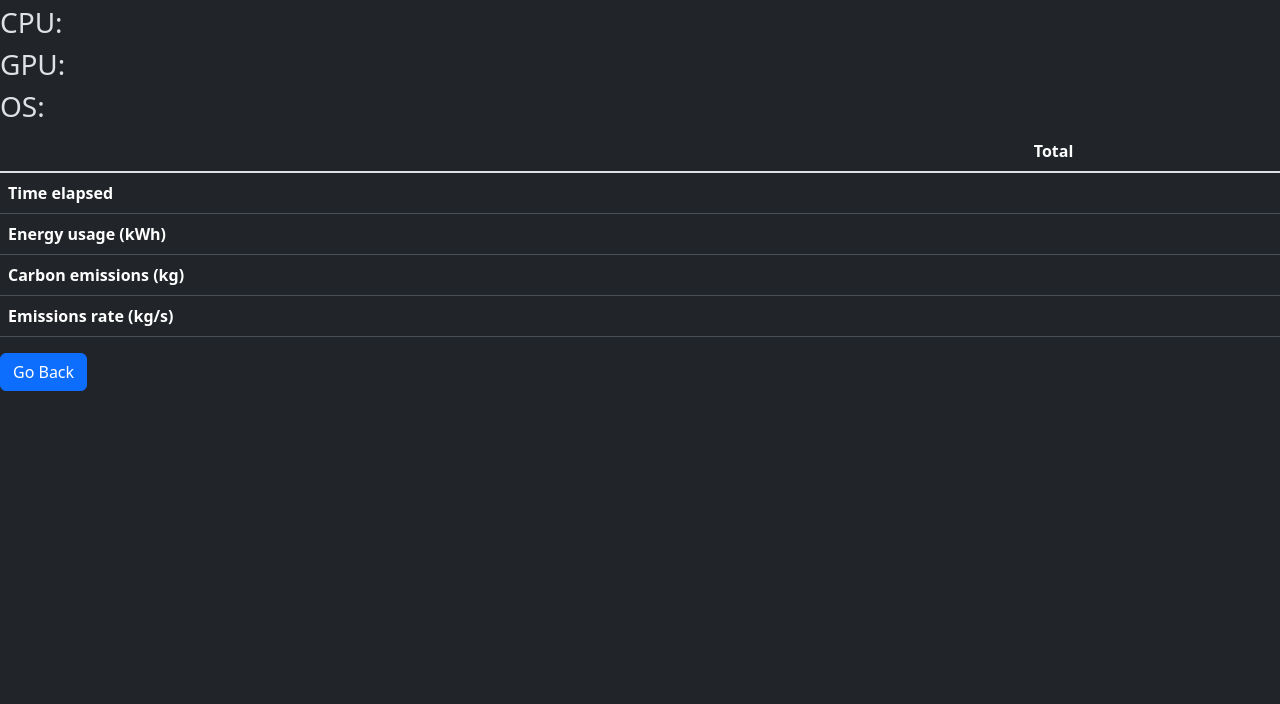
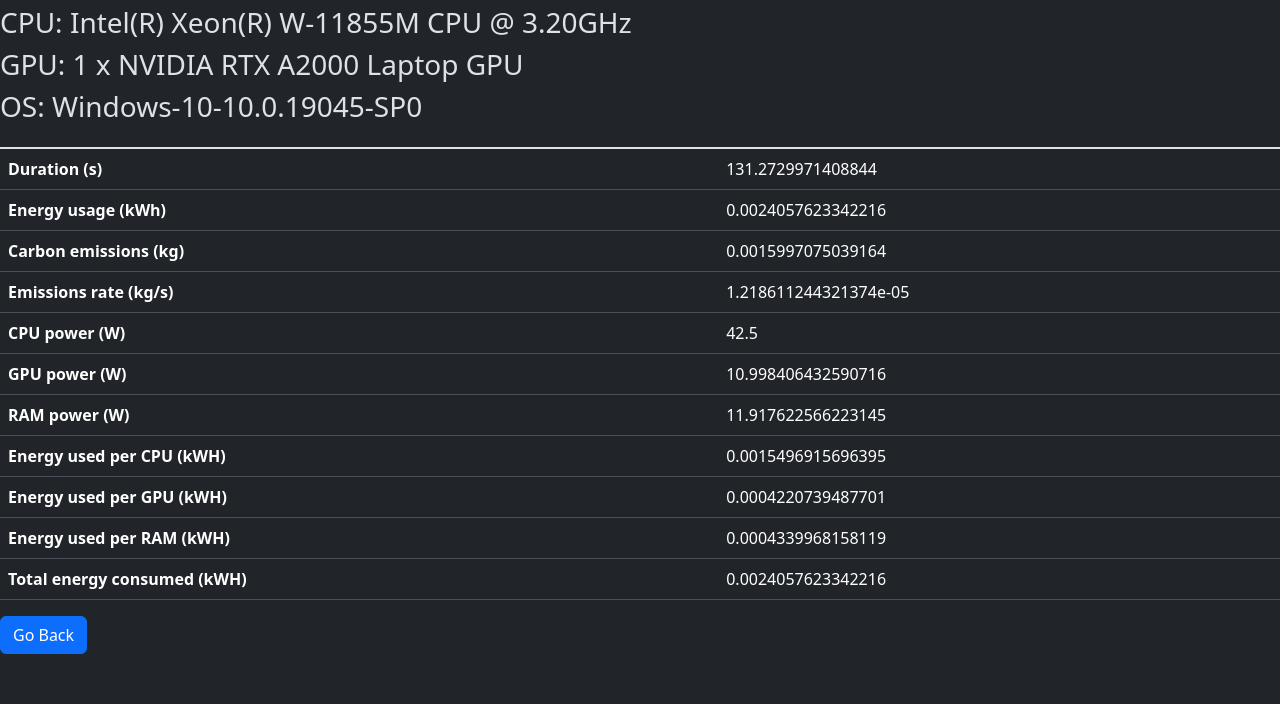
Before and after one commit to fxl271/turbo-broccoli, a Flask app: page /results in a window 1280 px wide. Shown: the part 96-800 px from the top of the page. Run offline with Flask 3, Linux system fonts and the light colour scheme; lists and menus that the app fills with data are empty.

Commit message:
Read codecarbon emissions.csv

```diff
--- a/frontEnd/app.py
+++ b/frontEnd/app.py
@@ -1,4 +1,5 @@
 import sys
+import pandas as pd
 from flask import Flask, Response, render_template, request, redirect, stream_with_context, url_for
 from backend import *
 
@@ -33,7 +34,8 @@
     model = request.args.get('model')
     dataset = request.args.get('dataset')
     parameters = request.args.get('parameters')
-    return render_template('results.html', model=model, dataset=dataset, parameters=parameters)
+    output = pd.read_csv("path/to/save/folder/emissions.csv") # replace this later with actual output data
+    return render_template('results.html', model=model, dataset=dataset, parameters=parameters, output=output)
 
 
 
--- a/frontEnd/templates/results.html
+++ b/frontEnd/templates/results.html
@@ -15,42 +15,61 @@
         crossorigin="anonymous"></script>
     <h1>Results</h1>
     <h2>Model: {{ model }}</h2>
-    <h3>CPU: </h3>
-    <h3>GPU: </h3>
-    <h3>OS: </h3>
+    <h3>CPU: {{ output["cpu_model"].iloc[0] }} </h3>
+    <h3>GPU: {{ output["gpu_model"].iloc[0] }} </h3>
+    <!-- <h3>RAM: {{ output["ram_total_size"].iloc[0] }} </h3> -->
+    <h3>OS: {{ output["os"].iloc[0] }}</h3>
     <table class="table table-hover">
         <thead>
             <tr>
                 <th scope="col"></th>
                 <th scope="col"></th>
-                <th scope="col"></th>
-                <th scope="col">Total</th>
             </tr>
         </thead>
         <tbody class="table-group-divider">
             <tr>
-                <th scope="row">Time elapsed</th>
-                <td></td>
-                <td></td>
-                <td></td>
+                <th scope="row">Duration (s)</th>
+                <td> {{ output["duration"].iloc[0] }} </td>
             </tr>
             <tr>
                 <th scope="row">Energy usage (kWh)</th>
-                <td></td>
-                <td></td>
-                <td></td>
+                <td> {{ output["energy_consumed"].iloc[0] }} </td>
             </tr>
             <tr>
                 <th scope="row">Carbon emissions (kg)</th>
-                <td></td>
-                <td></td>
-                <td></td>
+                <td> {{ output["emissions"].iloc[0] }} </td>
             </tr>
             <tr>
                 <th scope="row">Emissions rate (kg/s)</th>
-                <td></td>
-                <td></td>
-                <td></td>
+                <td> {{ output["emissions_rate"].iloc[0] }} </td>
+            </tr>
+            <tr>
+                <th scope="row">CPU power (W)</th>
+                <td> {{ output["cpu_power"].iloc[0] }} </td>
+            </tr>
+            <tr>
+                <th scope="row">GPU power (W)</th>
+                <td> {{ output["gpu_power"].iloc[0] }} </td>
+            </tr>
+            <tr>
+                <th scope="row">RAM power (W)</th>
+                <td> {{ output["ram_power"].iloc[0] }} </td>
+            </tr>
+            <tr>
+                <th scope="row">Energy used per CPU (kWH)</th>
+                <td> {{ output["cpu_energy"].iloc[0] }} </td>
+            </tr>
+            <tr>
+                <th scope="row">Energy used per GPU (kWH)</th>
+                <td> {{ output["gpu_energy"].iloc[0] }} </td>
+            </tr>
+            <tr>
+                <th scope="row">Energy used per RAM (kWH)</th>
+                <td> {{ output["ram_energy"].iloc[0] }} </td>
+            </tr>
+            <tr>
+                <th scope="row">Total energy consumed (kWH)</th>
+                <td> {{ output["energy_consumed"].iloc[0] }} </td>
             </tr>
         </tbody>
     </table>
```
